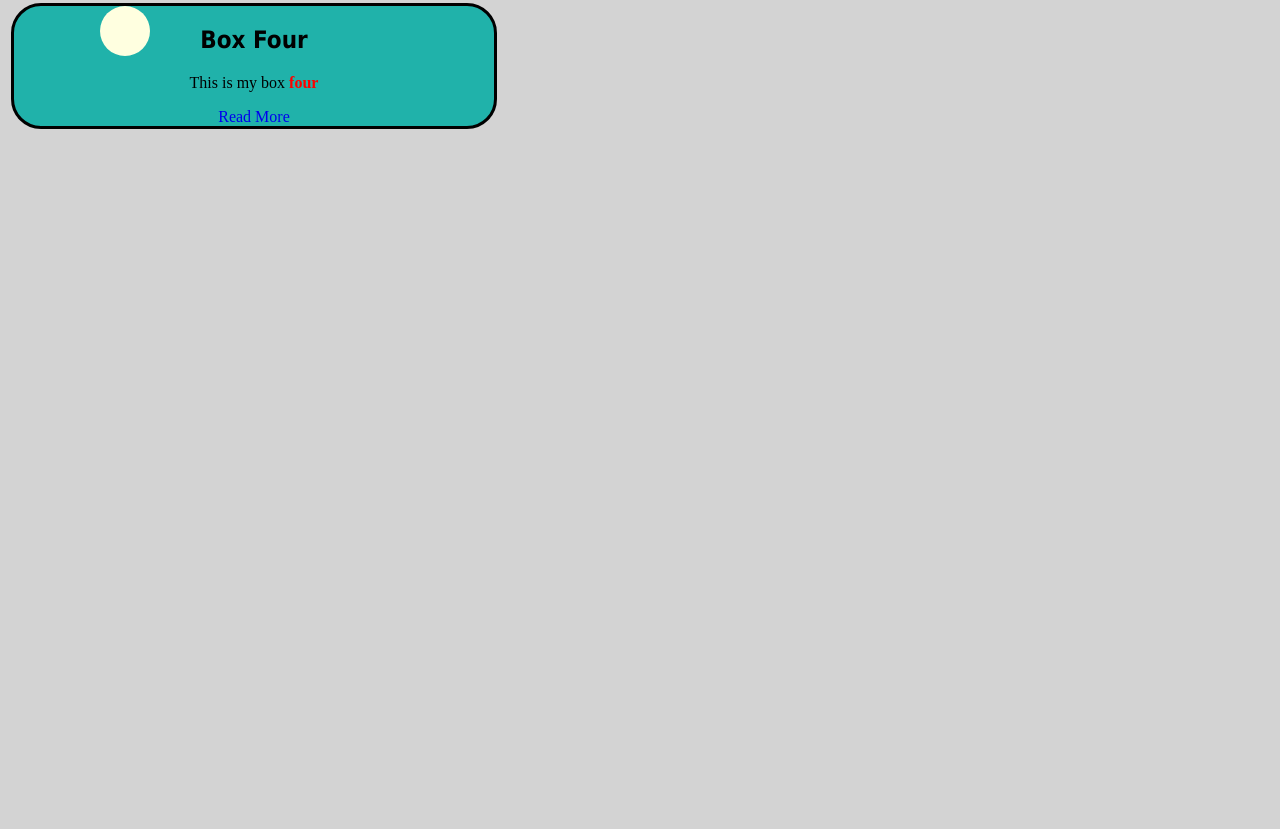
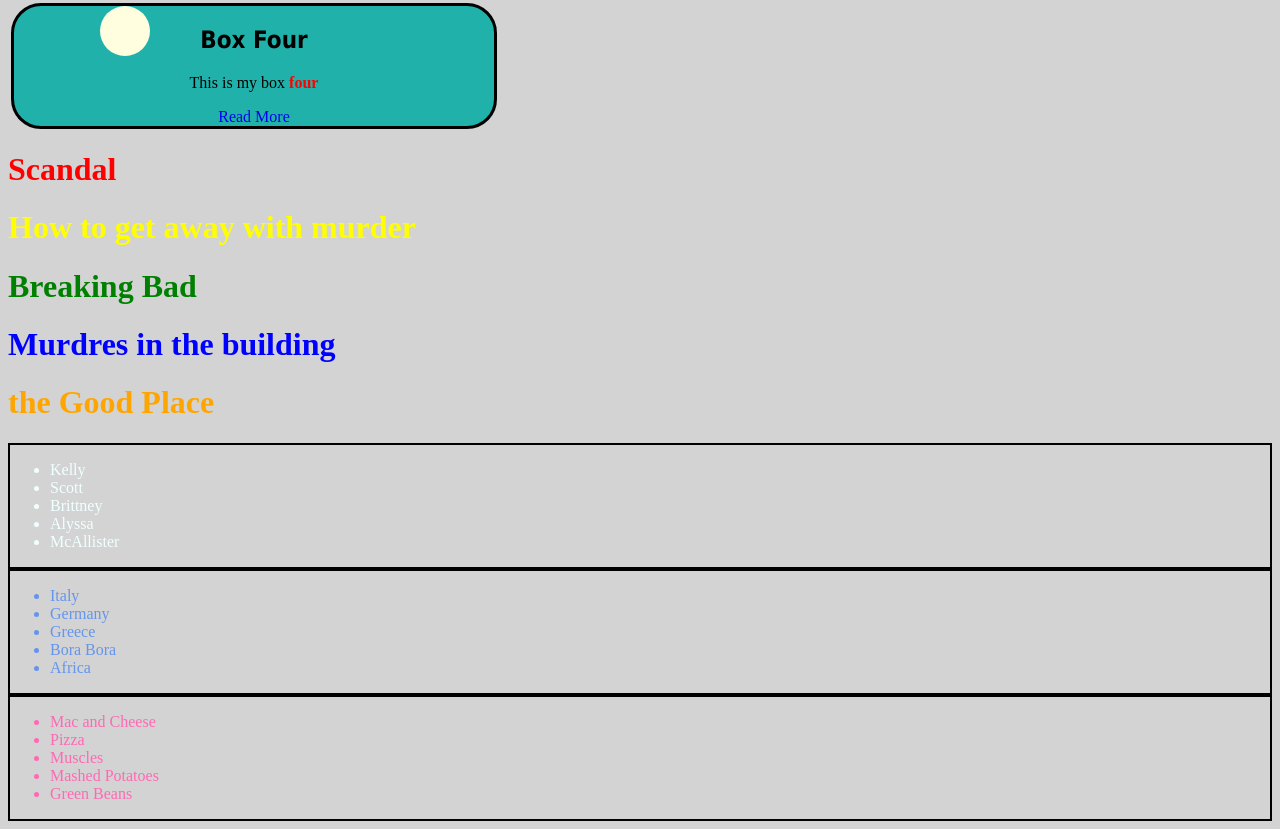
Before and after one commit to Tayorf/css-drills, a plain HTML site: page index.html in a window 1280 px wide. Shown: the part 391-1220 px from the top of the page. Before the commit the page ends 800 px from the top, so only its background shows below. Drawn offline with Linux system fonts and the light colour scheme.

Commit message:
styling specificity

```diff
--- a/index.html
+++ b/index.html
@@ -17,6 +17,7 @@
         </div>
         <div class="boxes" id="box2">
             <div class="image"></div>
+
             <h2>Box Two</h2>
             <p>This is my box <span>two</span></p>
             <div class="readme-wrapper"><a
@@ -25,6 +26,7 @@
         </div>
         <div class="boxes" id="box3">
             <div class="image"></div>
+
             <h2>Box Three</h2>
             <p>This is my box <span>three</span></p>
             <div class="readme-wrapper"><a
@@ -33,12 +35,45 @@
         </div>
         <div class="boxes" id="box4">
             <div class="image"></div>
+
             <h2>Box Four</h2>
             <p>This is my box <span>four</span></p>
             <div class="readme-wrapper"> <a
                     href="https://www.bing.com/search?q=boxes&cvid=92cc091723f64c3289738eb80d7b16b6&aqs=edge..69i57j0l8.4525j0j4&FORM=ANAB01&PC=U531">Read
                     More</a></div>
         </div>
+        <h1 class="original" id="one">Scandal</h1>
+        <h1 class="original" id="three">How to get away with murder</h1>
+        <h1 class="original" id="four">Breaking Bad</h1>
+        <h1 class="additional" id="five">Murdres in the building</h1>
+        <h1 class="additional" id="two">the Good Place</h1>
+        <div class="list">
+            <ul>
+                <li>Kelly</li>
+                <li>Scott</li>
+                <li>Brittney</li>
+                <li>Alyssa</li>
+                <li>McAllister</li>
+            </ul>
+        </div>
+        <div class="list">
+            <ul class="Star">
+                <li>Italy</li>
+                <li>Germany</li>
+                <li>Greece</li>
+                <li>Bora Bora</li>
+                <li>Africa</li>
+            </ul>
+        </div>
+        <div class="list">
+            <ul class="Star" id="wars">
+                <li>Mac and Cheese</li>
+                <li>Pizza</li>
+                <li>Muscles</li>
+                <li>Mashed Potatoes</li>
+                <li>Green Beans</li>
+            </ul>
+            <div>
 </body>
 
 </html>
--- a/styles.css
+++ b/styles.css
@@ -61,5 +61,33 @@ span {
     position: absolute;
     right:100px;
     left:100px;
-
 }
+#one{
+    color:red;
+}
+#two{
+    color:orange;
+}
+#three{
+    color: yellow;
+}
+#four{
+    color: green;
+}
+#five{
+    color: blue;
+}
+.Star{
+   color: cornflowerblue;
+}
+ul{
+    color: azure;
+}
+#wars{
+    color: hotpink;
+}
+.list{
+    border:2px;
+    border-color: black;
+    border-style: solid;
+}
```
Lines whose indentation alone changed are shown as unchanged.
